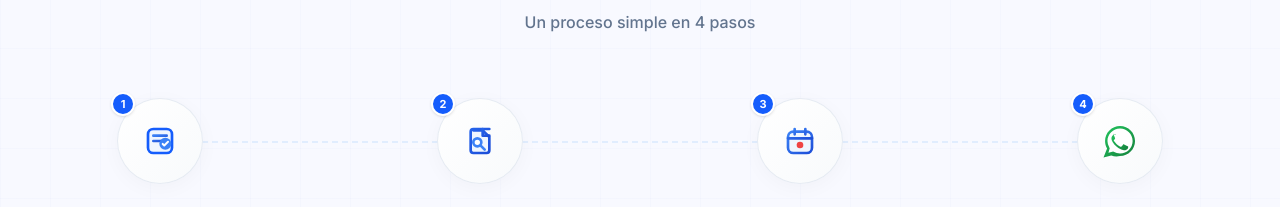
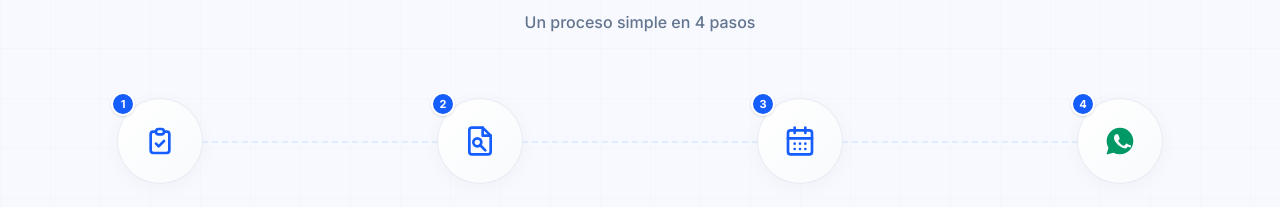
Before and after one commit to encuestavermx-sys/go-visa, a Next.js app: page / in a window 1280 px wide. Shown: the part 1102-1309 px from the top of the page. Built offline with nearby package versions, Linux system fonts and the light colour scheme; no server answers; the database is empty.

Commit message:
design: replace stepper icons with clean, sharp standard line-art SVGs

```diff
--- a/src/app/page.tsx
+++ b/src/app/page.tsx
@@ -500,17 +500,9 @@ export default function LandingPage() {
                 title: "Responde",
                 desc: "Completa nuestro cuestionario en línea.",
                 icon: (
-                  <svg className="w-8 h-8" viewBox="0 0 24 24" fill="none" xmlns="http://www.w3.org/2000/svg">
-                    <defs>
-                      <linearGradient id="grad-stepper-1" x1="0%" y1="0%" x2="100%" y2="100%">
-                        <stop offset="0%" stopColor="#3b82f6" />
-                        <stop offset="100%" stopColor="#1d4ed8" />
-                      </linearGradient>
-                    </defs>
-                    <rect x="3" y="3" width="18" height="18" rx="4" className="stroke-blue-600" strokeWidth="2" fill="#eff6ff" />
-                    <path d="M7 8h10M7 12h6" stroke="url(#grad-stepper-1)" strokeWidth="2" strokeLinecap="round" />
-                    <circle cx="16" cy="14" r="4.5" fill="#3b82f6" />
-                    <path d="M14 14.2l1.2 1.2 2.8-2.8" stroke="white" strokeWidth="1.5" strokeLinecap="round" strokeLinejoin="round" />
+                  <svg className="w-8 h-8 text-blue-600" fill="none" viewBox="0 0 24 24" stroke="currentColor" strokeWidth="2" strokeLinecap="round" strokeLinejoin="round">
+                    <path d="M9 5H7a2 2 0 00-2 2v12a2 2 0 002 2h10a2 2 0 002-2V7a2 2 0 00-2-2h-2M9 5a2 2 0 002 2h2a2 2 0 002-2M9 5a2 2 0 012-2h2a2 2 0 012 2" />
+                    <path d="M9 14l2 2 4-4" />
                   </svg>
                 )
               },
@@ -519,17 +511,11 @@ export default function LandingPage() {
                 title: "Revisamos",
                 desc: "Nuestro equipo revisa tu información.",
                 icon: (
-                  <svg className="w-8 h-8" viewBox="0 0 24 24" fill="none" xmlns="http://www.w3.org/2000/svg">
-                    <defs>
-                      <linearGradient id="grad-stepper-2" x1="0%" y1="0%" x2="100%" y2="100%">
-                        <stop offset="0%" stopColor="#2563eb" />
-                        <stop offset="100%" stopColor="#1d4ed8" />
-                      </linearGradient>
-                    </defs>
-                    <path d="M19 3H7a2 2 0 00-2 2v14a2 2 0 002 2h10a2 2 0 002-2V9l-5-5H7" stroke="url(#grad-stepper-2)" strokeWidth="2" strokeLinecap="round" strokeLinejoin="round" fill="#eff6ff" />
-                    <path d="M14 3v5h5" stroke="url(#grad-stepper-2)" strokeWidth="2" strokeLinecap="round" strokeLinejoin="round" />
-                    <circle cx="10" cy="13" r="3" stroke="#3b82f6" strokeWidth="2" fill="white" />
-                    <path d="M12.5 15.5l3 3" stroke="#3b82f6" strokeWidth="2" strokeLinecap="round" />
+                  <svg className="w-8 h-8 text-blue-600" fill="none" viewBox="0 0 24 24" stroke="currentColor" strokeWidth="2" strokeLinecap="round" strokeLinejoin="round">
+                    <path d="M14 2H6a2 2 0 00-2 2v16a2 2 0 002 2h12a2 2 0 002-2V8z" />
+                    <polyline points="14 2 14 8 20 8" />
+                    <circle cx="10" cy="13" r="3" />
+                    <line x1="12" y1="15" x2="16" y2="19" />
                   </svg>
                 )
               },
@@ -538,16 +524,12 @@ export default function LandingPage() {
                 title: "Agendamos tu cita",
                 desc: "Nos encargamos de todo y conseguimos tu cita.",
                 icon: (
-                  <svg className="w-8 h-8" viewBox="0 0 24 24" fill="none" xmlns="http://www.w3.org/2000/svg">
-                    <defs>
-                      <linearGradient id="grad-stepper-3" x1="0%" y1="0%" x2="100%" y2="100%">
-                        <stop offset="0%" stopColor="#3b82f6" />
-                        <stop offset="100%" stopColor="#1d4ed8" />
-                      </linearGradient>
-                    </defs>
-                    <rect x="3" y="5" width="18" height="16" rx="4" stroke="url(#grad-stepper-3)" strokeWidth="2" fill="#eff6ff" />
-                    <path d="M3 10h18M8 3v4M16 3v4" stroke="url(#grad-stepper-3)" strokeWidth="2" strokeLinecap="round" />
-                    <circle cx="12" cy="15" r="2.5" fill="#ef4444" />
+                  <svg className="w-8 h-8 text-blue-600" fill="none" viewBox="0 0 24 24" stroke="currentColor" strokeWidth="2" strokeLinecap="round" strokeLinejoin="round">
+                    <rect x="3" y="4" width="18" height="18" rx="2" ry="2" />
+                    <line x1="16" y1="2" x2="16" y2="6" />
+                    <line x1="8" y1="2" x2="8" y2="6" />
+                    <line x1="3" y1="10" x2="21" y2="10" />
+                    <path d="M8 14h.01M12 14h.01M16 14h.01M8 18h.01M12 18h.01M16 18h.01" />
                   </svg>
                 )
               },
@@ -556,16 +538,8 @@ export default function LandingPage() {
                 title: "Te notificamos",
                 desc: "Te avisamos por WhatsApp con todos los detalles.",
                 icon: (
-                  <svg className="w-9 h-9" viewBox="0 0 24 24" fill="none" xmlns="http://www.w3.org/2000/svg">
-                    <defs>
-                      <linearGradient id="grad-stepper-4" x1="0%" y1="0%" x2="100%" y2="100%">
-                        <stop offset="0%" stopColor="#22c55e" />
-                        <stop offset="100%" stopColor="#15803d" />
-                      </linearGradient>
-                    </defs>
-                    <path d="M12.031 2C6.517 2 2.04 6.476 2.04 11.99c0 1.763.459 3.486 1.332 5.006L1 23l5.166-1.354A9.97 9.97 0 0012.03 22c5.514 0 9.99-4.476 9.99-9.99C22.02 6.476 17.545 2 12.03 2z" fill="url(#grad-stepper-4)" />
-                    <path d="M12.03 3.6c4.63 0 8.39 3.76 8.39 8.39 0 4.63-3.76 8.39-8.39 8.39a8.31 8.31 0 01-4.26-1.17l-.31-.18-3.16.83.84-3.08-.2-.32a8.35 8.35 0 01-1.3-4.47c0-4.63 3.76-8.39 8.39-8.39z" fill="white" />
-                    <path d="M9.3 8c-.2-.45-.4-.45-.6-.45H8.3c-.2 0-.5.1-.8.4C7 8.3 6.3 9 6.3 10.3s1 2.6 1.1 2.8c.1.2 2 3 4.8 4.2 2.8 1.2 2.8.8 3.3.8.5 0 1.6-.7 1.8-1.3.2-.6.2-1.1.1-1.2-.1-.1-.3-.2-.6-.3-.3-.1-1.8-.9-2.1-1-.3-.1-.5-.1-.7.2-.2.3-.8 1-1 1.2-.2.2-.4.2-.7.1-.3-.1-1.3-.5-2.5-1.6-1-1-1.7-2-1.9-2.3-.2-.3 0-.5.1-.6.1-.1.3-.3.4-.5.1-.2.2-.3.3-.5.1-.2 0-.4-.1-.5-.1-.2-.8-1.9-1.1-2.6z" fill="url(#grad-stepper-4)" />
+                  <svg className="w-8 h-8 text-emerald-600" fill="currentColor" viewBox="0 0 24 24">
+                    <path d="M12.004 2C6.48 2 2 6.48 2 12.004c0 1.762.455 3.48 1.32 5l-1.4 5.12 5.24-1.37a9.96 9.96 0 004.84 1.254c5.52 0 10-4.48 10-10.004C22.004 6.48 17.524 2 12.004 2zm5.72 14.33c-.22.62-.97 1.15-1.54 1.23-.41.06-.94.1-2.73-.64a10.22 10.22 0 01-4.73-4.16c-.14-.19-1.22-1.62-1.22-3.1s.8-2.2 1.08-2.48c.28-.28.6-.33.81-.33.21 0 .42 0 .6.01.19 0 .44-.07.7.53.26.62.9 2.19.98 2.35.08.16.13.34.02.55-.1.21-.15.34-.31.53-.16.19-.34.42-.48.56-.16.16-.33.33-.14.65.19.32.84 1.38 1.8 2.23.96.85 1.77 1.12 2.1 1.28.33.16.52.13.71-.09.19-.22.84-.97 1.06-1.31.22-.34.45-.28.76-.17.31.11 1.96.92 2.3 1.09.34.17.56.25.64.39.08.14.08.83-.14 1.45z"/>
                   </svg>
                 )
               }
```
